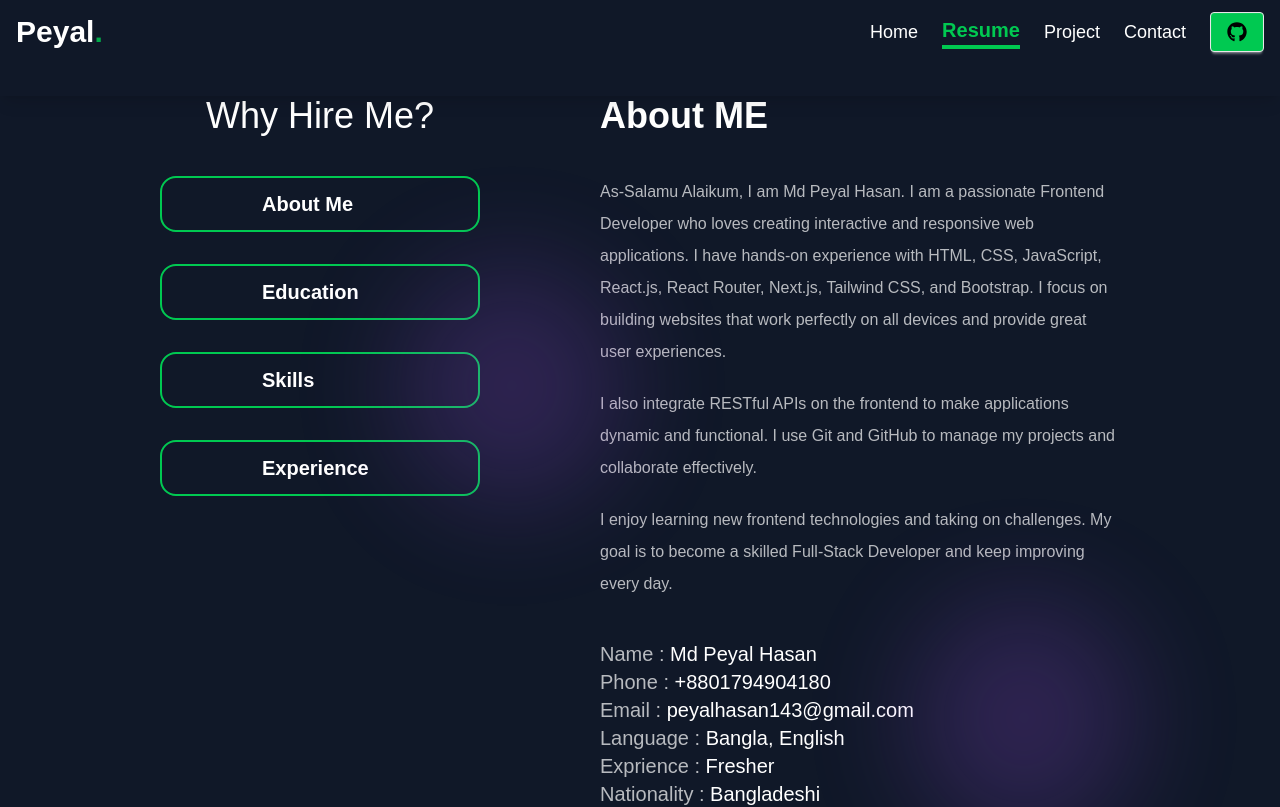
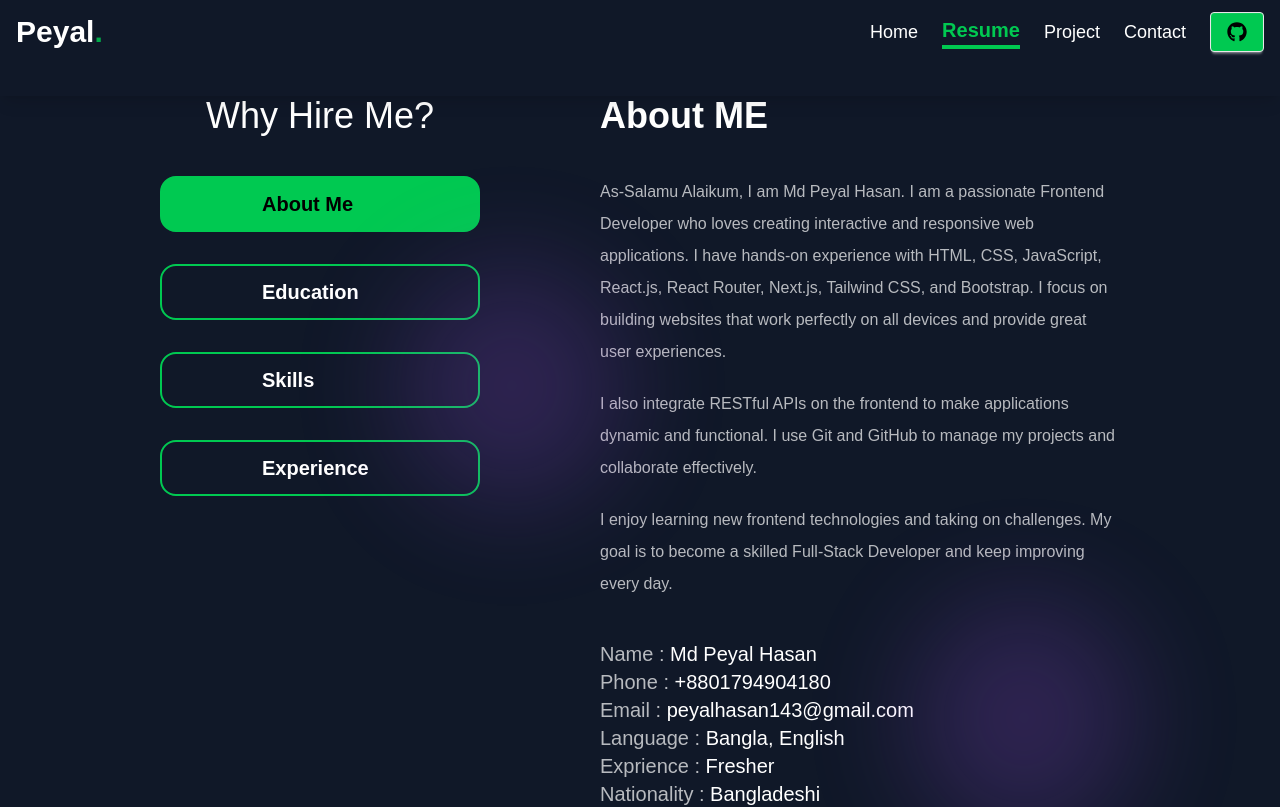
Before and after one commit to peyalhasan/PeyalHasanPortfolio, a React (Vite) app: page /resume in a window 1280 px wide. Shown: the top 807 px of the page. Built offline with nearby package versions, Linux system fonts and the light colour scheme.

Commit message:
Fixed route

```diff
--- a/src/Components/Resume.jsx
+++ b/src/Components/Resume.jsx
@@ -7,7 +7,7 @@ function Resume() {
     const ResumeMenu = (
         <>
 
-            <NavLink to="about" end>
+            <NavLink to="" end>
                 {({ isActive }) => (
                     <li className={`w-80 transition-all duration-100 list-none border-2 border-green-500 px-25 py-3 rounded-2xl text-xl font-semibold
             ${isActive ? 'text-black bg-green-500' : 'hover:text-[#3BB77E] hover:scale-105'}`}>
```
